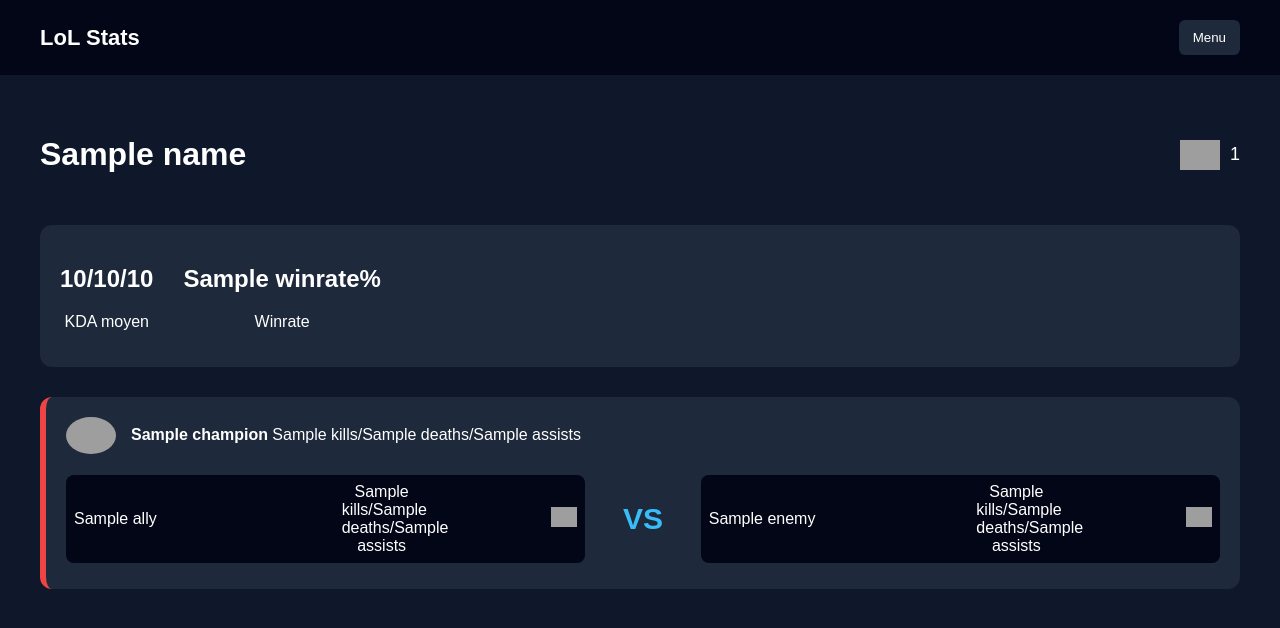
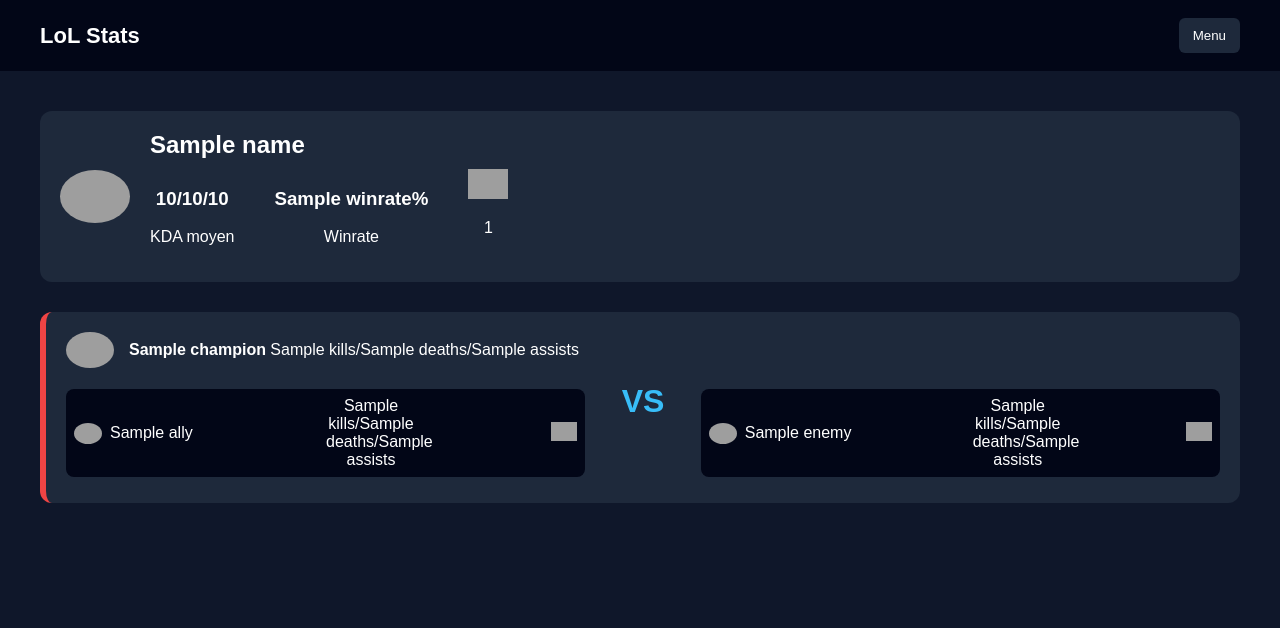
Before and after one commit to deuj91/daj-gg, a Flask app: template templates/profile.html in a window 1280 px wide. Shown: the top 628 px of the page. Run offline with Flask 3, Linux system fonts and the light colour scheme; the template is opened without the code that fills it: most values are stand-ins (such as "Sample title", 1, 10 or a date in 2020); grey boxes are pictures that could not be loaded.

Commit message:
Update profile.html

```diff
--- a/templates/profile.html
+++ b/templates/profile.html
@@ -19,7 +19,7 @@ margin:0;
 
 .header{
 background:#020617;
-padding:20px 40px;
+padding:18px 40px;
 display:flex;
 justify-content:space-between;
 align-items:center;
@@ -67,32 +67,32 @@ padding:40px;
 /* PLAYER HEADER */
 
 .player-header{
-display:flex;
-align-items:center;
-justify-content:space-between;
-margin-bottom:30px;
-}
-
-.rank{
-display:flex;
-align-items:center;
-gap:10px;
-font-size:18px;
-}
-
-.rank img{
-width:40px;
-}
-
-/* STATS */
-
-.stats{
-display:flex;
-gap:30px;
 background:#1e293b;
 padding:20px;
 border-radius:12px;
 margin-bottom:30px;
+display:flex;
+align-items:center;
+gap:20px;
+}
+
+.player-icon{
+width:70px;
+border-radius:50%;
+}
+
+.rank-icon{
+width:40px;
+}
+
+.player-info h2{
+margin:0;
+}
+
+.stats{
+display:flex;
+gap:40px;
+margin-top:10px;
 }
 
 .stat{
@@ -116,6 +116,8 @@ border-left:6px solid #22c55e;
 border-left:6px solid #ef4444;
 }
 
+/* MATCH HEADER */
+
 .match-header{
 display:flex;
 align-items:center;
@@ -124,7 +126,7 @@ margin-bottom:15px;
 }
 
 .champion{
-width:50px;
+width:48px;
 border-radius:50%;
 }
 
@@ -133,7 +135,7 @@ border-radius:50%;
 .teams{
 display:flex;
 justify-content:space-between;
-align-items:center;
+align-items:flex-start;
 }
 
 .team{
@@ -141,7 +143,7 @@ width:45%;
 }
 
 .vs{
-font-size:30px;
+font-size:32px;
 font-weight:bold;
 color:#38bdf8;
 }
@@ -158,12 +160,19 @@ margin:6px 0;
 border-radius:8px;
 }
 
-.name{
-width:140px;
+.player-left{
+display:flex;
+align-items:center;
+gap:8px;
+}
+
+.player-left img{
+width:28px;
+border-radius:50%;
 }
 
 .kda{
-width:80px;
+width:90px;
 text-align:center;
 }
 
@@ -201,33 +210,41 @@ menu.style.display = menu.style.display==="block" ? "none":"block"
 
 <div class="container">
 
+<!-- PLAYER HEADER -->
+
 <div class="player-header">
 
-<h1>{{ name }}</h1>
+<img class="player-icon"
+src="https://ddragon.leagueoflegends.com/cdn/13.1.1/img/profileicon/29.png">
 
-<div class="rank">
+<div class="player-info">
 
-<img src="/static/ranks/{{ rank.split()[0]|lower }}.png">
+<h2>{{ name }}</h2>
 
-{{ rank }}
+<div class="stats">
+
+<div class="stat">
+<h3>{{ avg_k }}/{{ avg_d }}/{{ avg_a }}</h3>
+<p>KDA moyen</p>
+</div>
+
+<div class="stat">
+<h3>{{ winrate }}%</h3>
+<p>Winrate</p>
+</div>
+
+<div class="stat">
+<img class="rank-icon" src="/static/ranks/{{ rank.split()[0]|lower }}.png">
+<p>{{ rank }}</p>
+</div>
 
 </div>
 
 </div>
 
-<div class="stats">
-
-<div class="stat">
-<h2>{{ avg_k }}/{{ avg_d }}/{{ avg_a }}</h2>
-<p>KDA moyen</p>
 </div>
 
-<div class="stat">
-<h2>{{ winrate }}%</h2>
-<p>Winrate</p>
-</div>
-
-</div>
+<!-- MATCH LIST -->
 
 {% for game in games %}
 
@@ -250,13 +267,21 @@ src="https://ddragon.leagueoflegends.com/cdn/13.1.1/img/champion/{{ game.champio
 
 <div class="teams">
 
+<!-- ALLIES -->
+
 <div class="team">
 
 {% for p in game.teams.allies %}
 
 <div class="player">
 
-<div class="name">{{ p.name }}</div>
+<div class="player-left">
+
+<img src="https://ddragon.leagueoflegends.com/cdn/13.1.1/img/champion/{{ p.champion }}.png">
+
+<span>{{ p.name }}</span>
+
+</div>
 
 <div class="kda">
 {{ p.kills }}/{{ p.deaths }}/{{ p.assists }}
@@ -284,13 +309,21 @@ src="https://ddragon.leagueoflegends.com/cdn/13.1.1/img/champion/{{ game.champio
 
 <div class="vs">VS</div>
 
+<!-- ENEMIES -->
+
 <div class="team">
 
 {% for p in game.teams.enemies %}
 
 <div class="player">
 
-<div class="name">{{ p.name }}</div>
+<div class="player-left">
+
+<img src="https://ddragon.leagueoflegends.com/cdn/13.1.1/img/champion/{{ p.champion }}.png">
+
+<span>{{ p.name }}</span>
+
+</div>
 
 <div class="kda">
 {{ p.kills }}/{{ p.deaths }}/{{ p.assists }}
```
